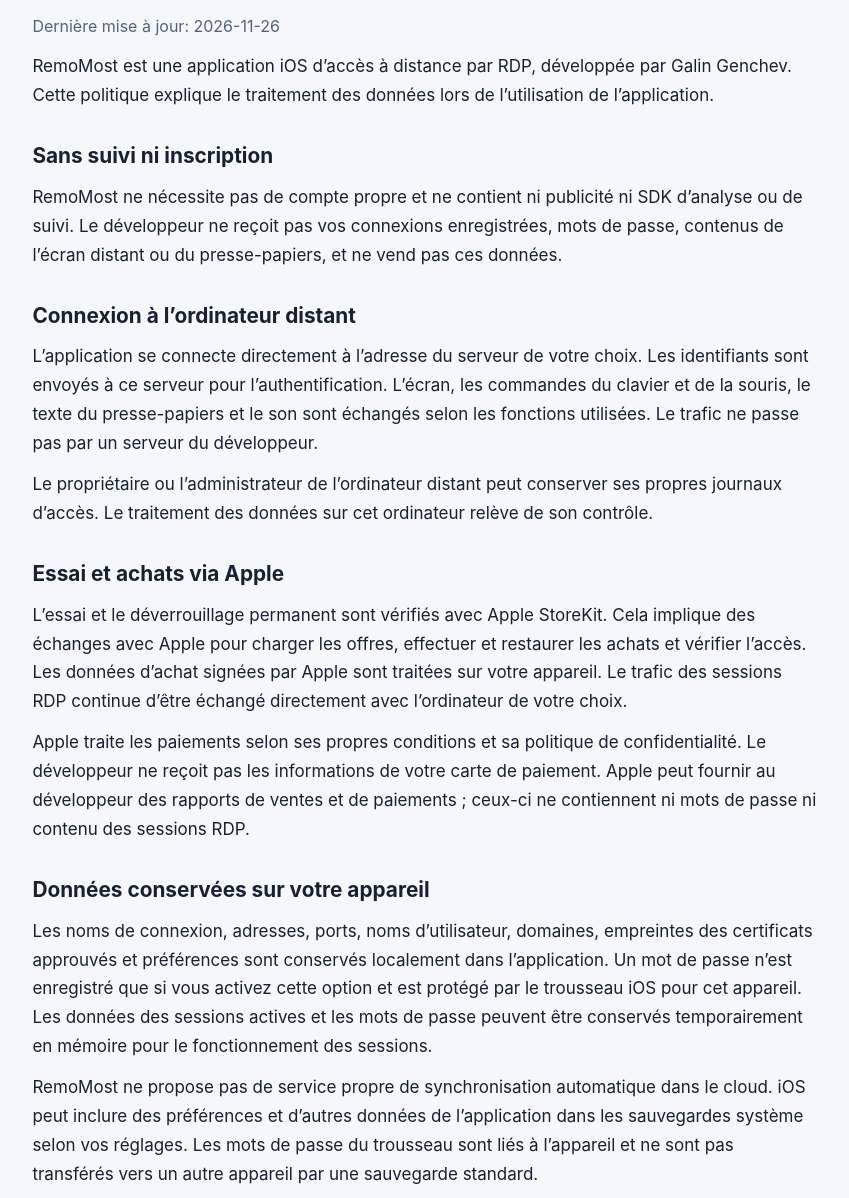
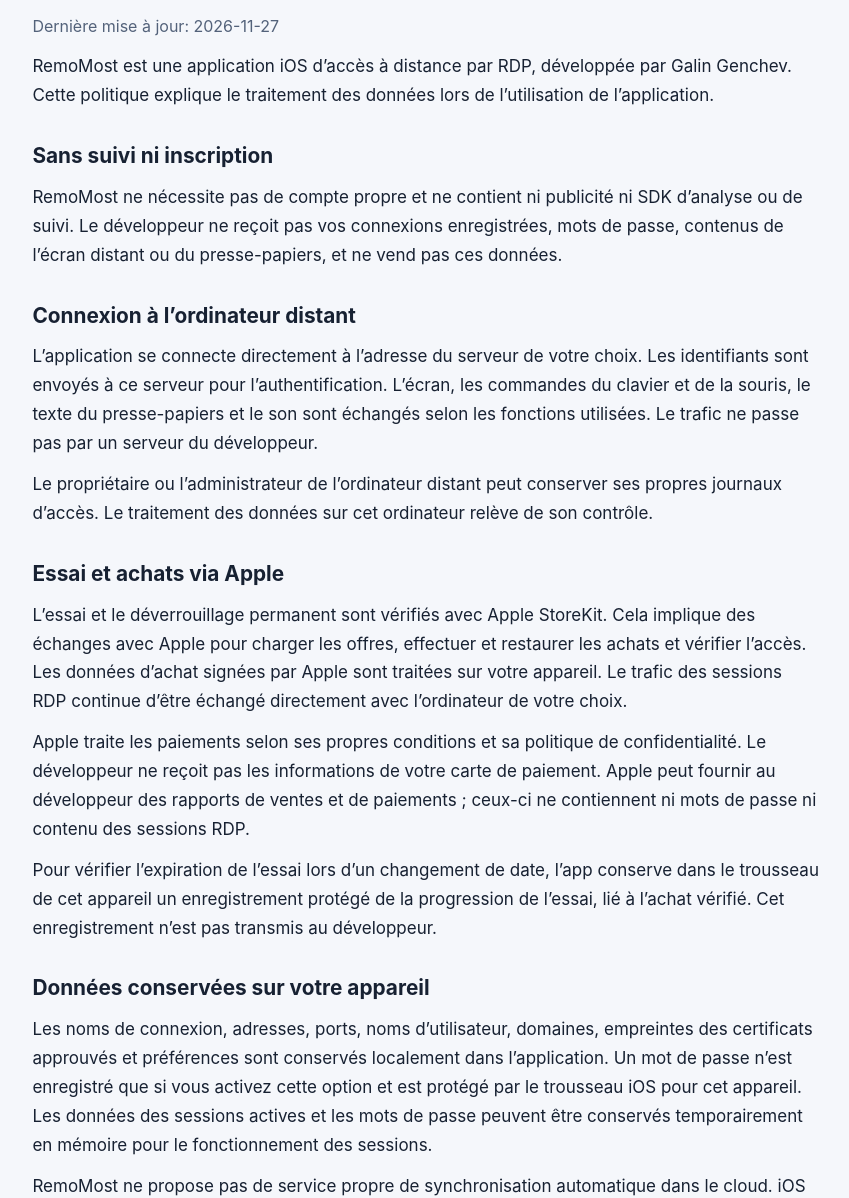
Before and after one commit to g1kata/remomost-support, a plain HTML site: page docs/privacy/fr/index.html in a window 1280 px wide. Shown: the part 314-1512 px from the top of the page, without its empty margins (214-1063 px from the left). Drawn offline with Linux system fonts and the light colour scheme.

Commit message:
Document local trial protection in French privacy policy

```diff
--- a/docs/privacy/fr/index.html
+++ b/docs/privacy/fr/index.html
@@ -42,14 +42,15 @@ footer { margin-top: 2.5rem; border-top: 1px solid var(--line); padding-top: .5r
 <header><div class="brand">RemoMost</div><nav aria-label="RemoMost"><a href="../../index.html">Assistance</a><a href="./index.html" aria-current="page">Confidentialité</a></nav><nav aria-label="Langue"><a href="../bg/index.html" lang="bg" hreflang="bg">Български</a><a href="../index.html" lang="en" hreflang="en">English</a><a href="../de/index.html" lang="de" hreflang="de">Deutsch</a><a href="../es/index.html" lang="es" hreflang="es">Español</a><a href="../fr/index.html" lang="fr" hreflang="fr" aria-current="page">Français</a><a href="../it/index.html" lang="it" hreflang="it">Italiano</a><a href="../ru/index.html" lang="ru" hreflang="ru">Русский</a><a href="../pt-BR/index.html" lang="pt-BR" hreflang="pt-BR">Português (Brasil)</a></nav></header>
 <main>
 <h1>Politique de confidentialité de RemoMost</h1>
-<p class="meta">Dernière mise à jour: <time datetime="2026-11-26">2026-11-26</time></p>
+<p class="meta">Dernière mise à jour: <time datetime="2026-11-27">2026-11-27</time></p>
 <p>RemoMost est une application iOS d’accès à distance par RDP, développée par Galin Genchev. Cette politique explique le traitement des données lors de l’utilisation de l’application.</p>
 <section aria-labelledby="overview"><h2 id="overview">Sans suivi ni inscription</h2>
 <p>RemoMost ne nécessite pas de compte propre et ne contient ni publicité ni SDK d’analyse ou de suivi. Le développeur ne reçoit pas vos connexions enregistrées, mots de passe, contenus de l’écran distant ou du presse-papiers, et ne vend pas ces données.</p></section><section aria-labelledby="connections"><h2 id="connections">Connexion à l’ordinateur distant</h2>
 <p>L’application se connecte directement à l’adresse du serveur de votre choix. Les identifiants sont envoyés à ce serveur pour l’authentification. L’écran, les commandes du clavier et de la souris, le texte du presse-papiers et le son sont échangés selon les fonctions utilisées. Le trafic ne passe pas par un serveur du développeur.</p>
 <p>Le propriétaire ou l’administrateur de l’ordinateur distant peut conserver ses propres journaux d’accès. Le traitement des données sur cet ordinateur relève de son contrôle.</p></section><section aria-labelledby="purchases"><h2 id="purchases">Essai et achats via Apple</h2>
 <p>L’essai et le déverrouillage permanent sont vérifiés avec Apple StoreKit. Cela implique des échanges avec Apple pour charger les offres, effectuer et restaurer les achats et vérifier l’accès. Les données d’achat signées par Apple sont traitées sur votre appareil. Le trafic des sessions RDP continue d’être échangé directement avec l’ordinateur de votre choix.</p>
-<p>Apple traite les paiements selon ses propres conditions et sa politique de confidentialité. Le développeur ne reçoit pas les informations de votre carte de paiement. Apple peut fournir au développeur des rapports de ventes et de paiements ; ceux-ci ne contiennent ni mots de passe ni contenu des sessions RDP.</p></section><section aria-labelledby="storage"><h2 id="storage">Données conservées sur votre appareil</h2>
+<p>Apple traite les paiements selon ses propres conditions et sa politique de confidentialité. Le développeur ne reçoit pas les informations de votre carte de paiement. Apple peut fournir au développeur des rapports de ventes et de paiements ; ceux-ci ne contiennent ni mots de passe ni contenu des sessions RDP.</p>
+<p>Pour vérifier l’expiration de l’essai lors d’un changement de date, l’app conserve dans le trousseau de cet appareil un enregistrement protégé de la progression de l’essai, lié à l’achat vérifié. Cet enregistrement n’est pas transmis au développeur.</p></section><section aria-labelledby="storage"><h2 id="storage">Données conservées sur votre appareil</h2>
 <p>Les noms de connexion, adresses, ports, noms d’utilisateur, domaines, empreintes des certificats approuvés et préférences sont conservés localement dans l’application. Un mot de passe n’est enregistré que si vous activez cette option et est protégé par le trousseau iOS pour cet appareil. Les données des sessions actives et les mots de passe peuvent être conservés temporairement en mémoire pour le fonctionnement des sessions.</p>
 <p>RemoMost ne propose pas de service propre de synchronisation automatique dans le cloud. iOS peut inclure des préférences et d’autres données de l’application dans les sauvegardes système selon vos réglages. Les mots de passe du trousseau sont liés à l’appareil et ne sont pas transférés vers un autre appareil par une sauvegarde standard.</p></section><section aria-labelledby="clipboard-audio"><h2 id="clipboard-audio">Presse-papiers et son</h2>
 <p>L’accès au presse-papiers du téléphone et l’écriture de texte dans celui-ci se font par les actions de copier-coller que vous choisissez. Le texte du presse-papiers distant peut être traité temporairement dans la mémoire de la session ; RemoMost ne l’enregistre pas dans un fichier. Le texte collé dans Windows peut rester dans son presse-papiers après la déconnexion.</p>
```
